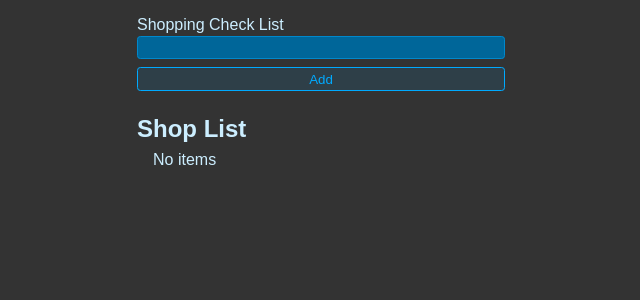
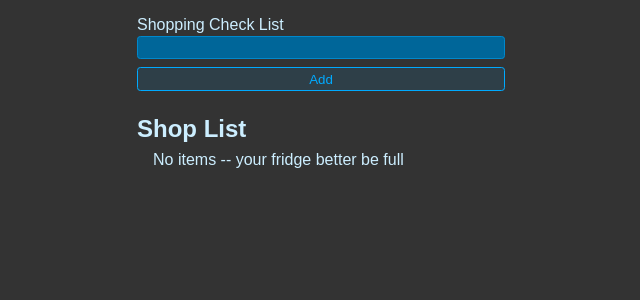
Before and after one commit to BananaBaileys/Shopping-List, a React (Create React App) app: page / in a window 1280 px wide. Shown: the top 300 px of the page, without its empty margins (319-959 px from the left). Built offline with nearby package versions, Linux system fonts and the light colour scheme.

Commit message:
updated commentes
updated comments and minor QoL items. close to being done and releasing

```diff
--- a/src/App.js
+++ b/src/App.js
@@ -17,7 +17,7 @@ export default function App() {
   useEffect( () => {
       localStorage.setItem("ITEMS", JSON.stringify(todos))
   }, [todos]
-
+  // in react, hook needs to be at the top of the function
   )
 
   // run this function everytime when the object in our array in the 2nd property change
--- a/src/ShopList.jsx
+++ b/src/ShopList.jsx
@@ -3,7 +3,7 @@ import { ListItem } from "./ListItem"
 export function ShopList( {todos, toggleTodo, deleteTodo} ) {
             return (
             <ul className="list">
-                {todos.length === 0 && "No items"}
+                {todos.length === 0 && "No items  --  your fridge better be full"}
                 {/* "No items"" when thereare no list */}
                 {todos.map(todo => {
                 return (
```
